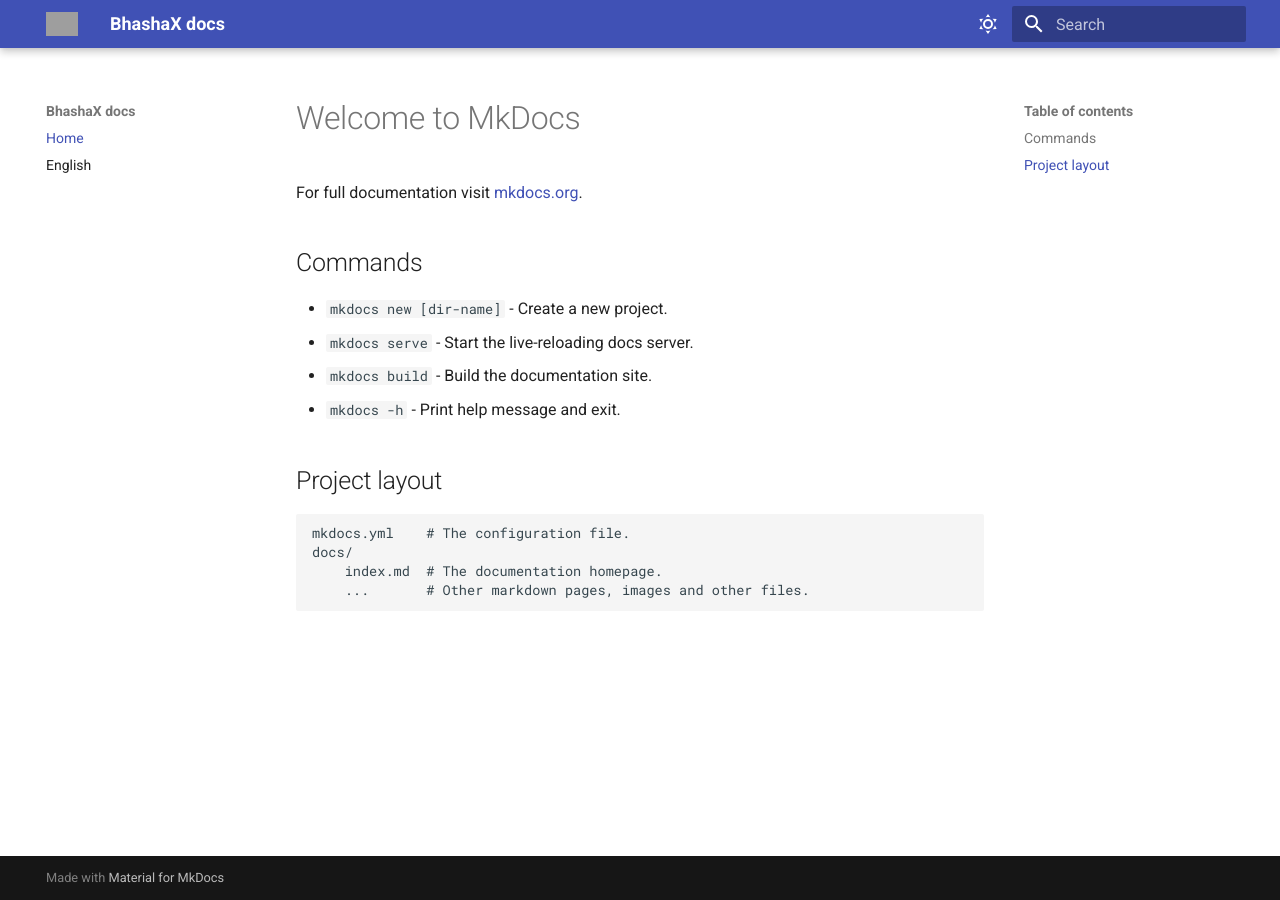
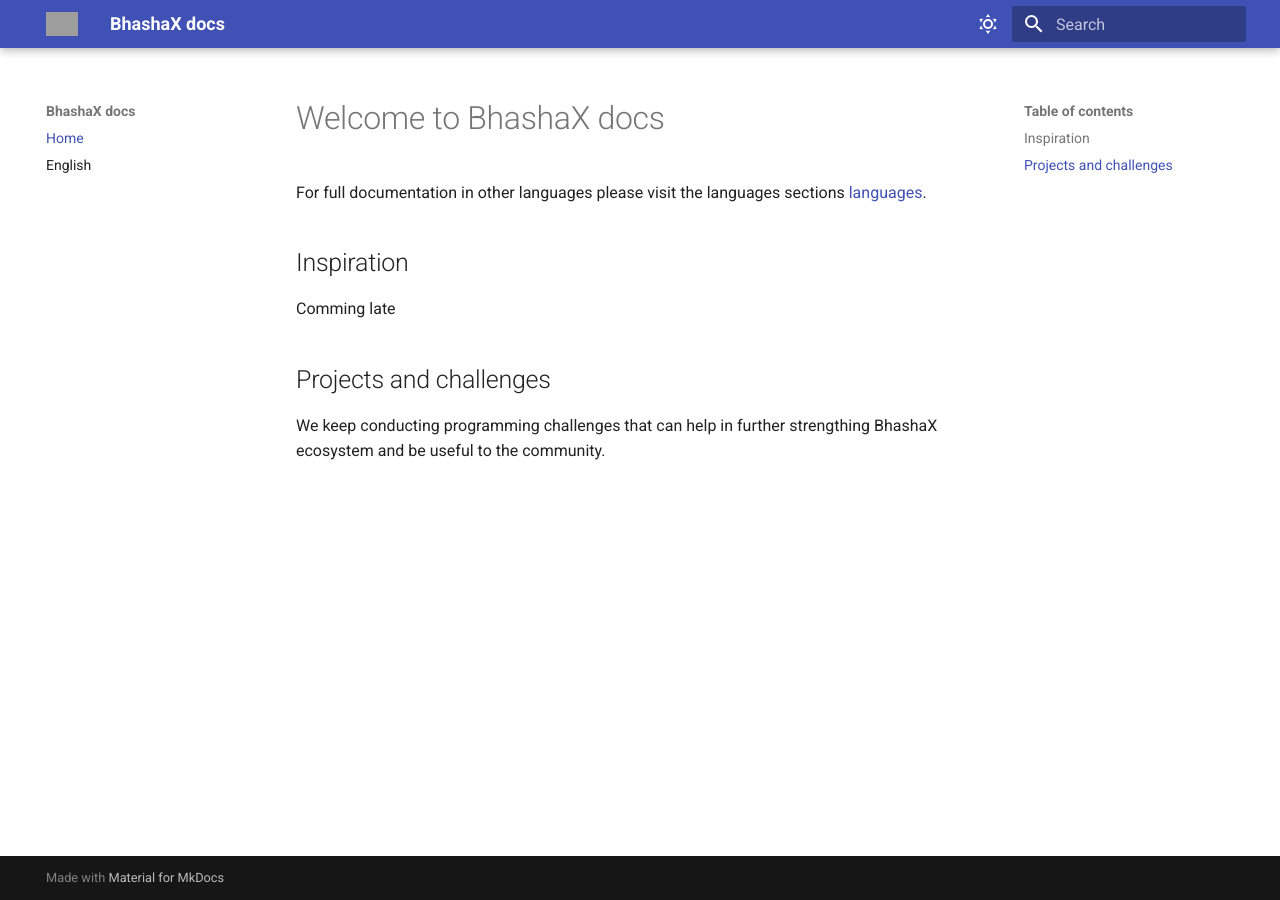
Before and after one commit to krishyadav007/bhashax-docs, an MkDocs documentation site: the page built from docs/index.md, in a window 1280 px wide. Built offline with MkDocs 1.6.1 and Material for MkDocs 9.7.7, drawn with Linux system fonts in a browser that asks for light colours; grey boxes are pictures that could not be loaded.

Commit message:
Update index.md

```diff
--- a/docs/index.md
+++ b/docs/index.md
@@ -1,17 +1,11 @@
-# Welcome to MkDocs
+# Welcome to BhashaX docs
 
-For full documentation visit [mkdocs.org](https://www.mkdocs.org).
+For full documentation in other languages please visit the languages sections [languages](https://www.mkdocs.org).
 
-## Commands
+## Inspiration
 
-* `mkdocs new [dir-name]` - Create a new project.
-* `mkdocs serve` - Start the live-reloading docs server.
-* `mkdocs build` - Build the documentation site.
-* `mkdocs -h` - Print help message and exit.
+Comming late
 
-## Project layout
+## Projects and challenges
 
-    mkdocs.yml    # The configuration file.
-    docs/
-        index.md  # The documentation homepage.
-        ...       # Other markdown pages, images and other files.
+We keep conducting programming challenges that can help in further strengthing BhashaX ecosystem and be useful to the community.
```
